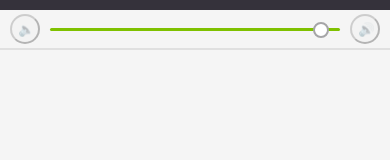
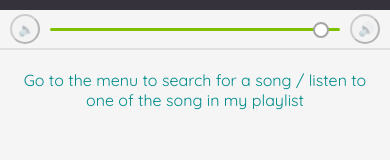
Before and after one commit to faisalAkhtar/mypod, a React (Create React App) app: page / in a window 390 px wide. Shown: the part 474-634 px from the top of the page. Built offline with nearby package versions, Linux system fonts and the light colour scheme; no server answers.

Commit message:
bugs fixed : song select->hide menu | small screens hint | error msgs

```diff
--- a/src/App.css
+++ b/src/App.css
@@ -220,8 +220,16 @@ tr:hover td {
 	cursor: pointer;
 }
 
-.menu {
+.menu, .smallScreenHint {
 	display: none;
+}
+
+.smallScreenHint {
+	margin-top: 20px;
+	padding: 0 20px;
+	text-align: center;
+	font-size: 16px;
+	color: darkcyan;
 }
 
 footer {
@@ -325,8 +333,10 @@ footer a {
 	td:nth-child(1), td:nth-child(2) {
 		display: none;
 	}
+	.menu, .smallScreenHint {
+		display: block;
+	}
 	.menu {
-		display: block;
 		position: fixed;
 		top: 10px;
 		right: 10px;
--- a/src/App.js
+++ b/src/App.js
@@ -19,7 +19,7 @@ class App extends Component {
 		muteFlag: false,
 		volume: 100,
 		currentPlaying: -1,
-		menuShown : false,
+		menuShown: false,
 	}
 
 	handleSongEvent = (c) => {
@@ -67,18 +67,27 @@ class App extends Component {
 
 		let songs = [...this.state.songs],
 			inputTerm = this.state.inputTerm.toLowerCase(),
-			searchedFor = this.state.searchedFor
+			{ searchedFor, currentPlaying } = this.state
 
 		if (inputTerm !== "") {
-			songs = await this.searchSong(inputTerm)
-			searchedFor = inputTerm
+			try {
+				const response = await this.searchSong(inputTerm)
+				songs = response.data.items
+				searchedFor = inputTerm
+				currentPlaying = -1
+			} catch (error) {
+				const { response } = error
+				const { request, ...errorObject } = response
+				console.log(errorObject)
+				alert(errorObject.data.error.code + " : " + errorObject.data.error.status + "\n\n" + errorObject.data.error.message)
+			}
 		}
 
 		this.setState({
 			inputTerm: "",
 			songs,
 			searchedFor,
-			currentPlaying: -1,
+			currentPlaying,
 		});
 	};
 
@@ -124,7 +133,7 @@ class App extends Component {
 				q: inputTerm,
 			},
 		});
-		return response.data.items;
+		return response;
 	}
 
 	pauseSong = () => {
@@ -202,6 +211,7 @@ class App extends Component {
 			songs,
 			playingFlag: true,
 			currentPlaying: index,
+			menuShown: false,
 			// volume: songEvent.target.getVolume()
 		});
 	}
@@ -296,6 +306,8 @@ class App extends Component {
 							</div>
 						</div>
 					</div>
+
+					<div className="smallScreenHint">Go to the menu to search for a song / listen to one of the song in my playlist</div>
 				</div>
 
 				<div className={menuShown ? "songsArea shown" : "songsArea"}>
```
